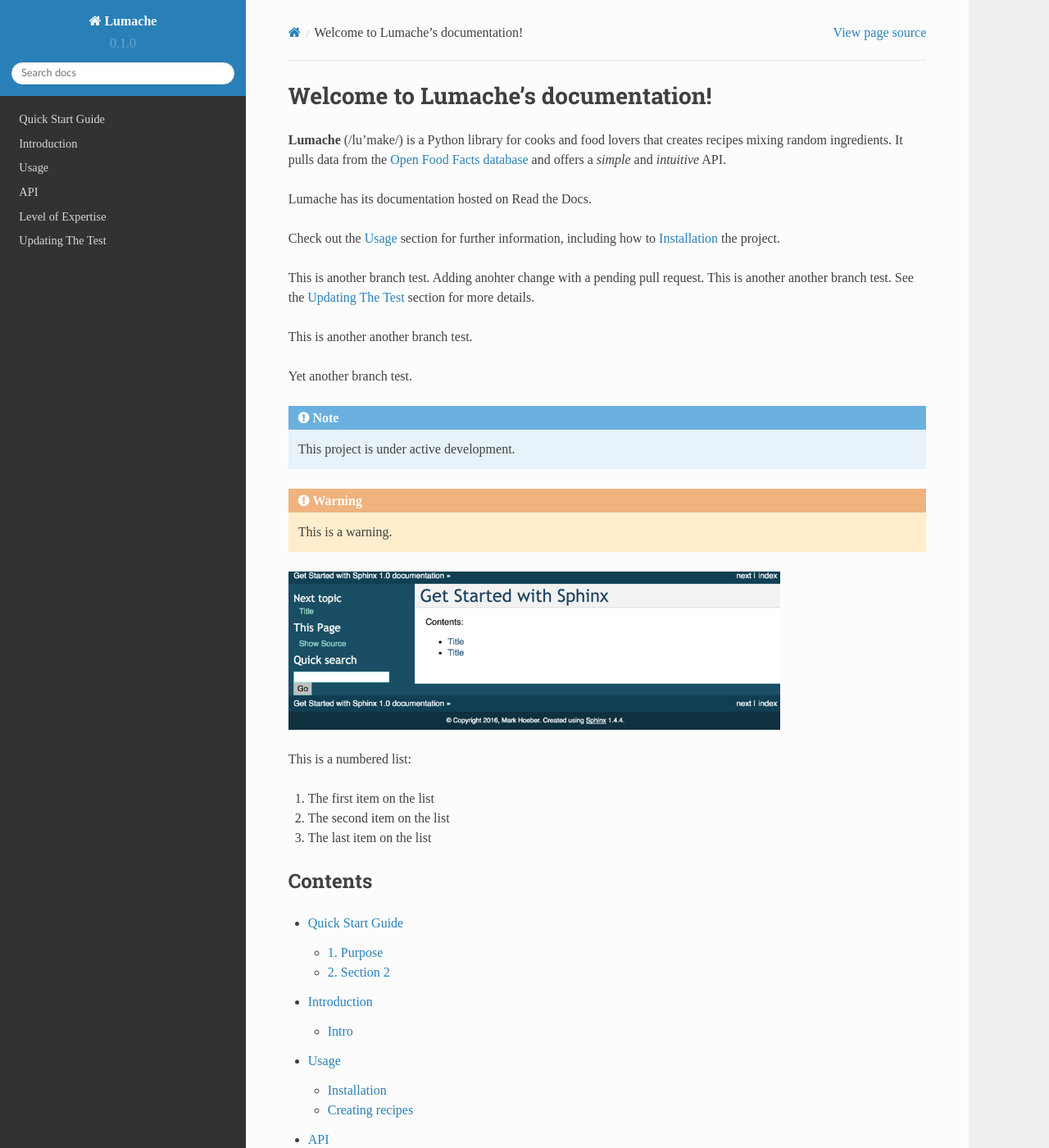
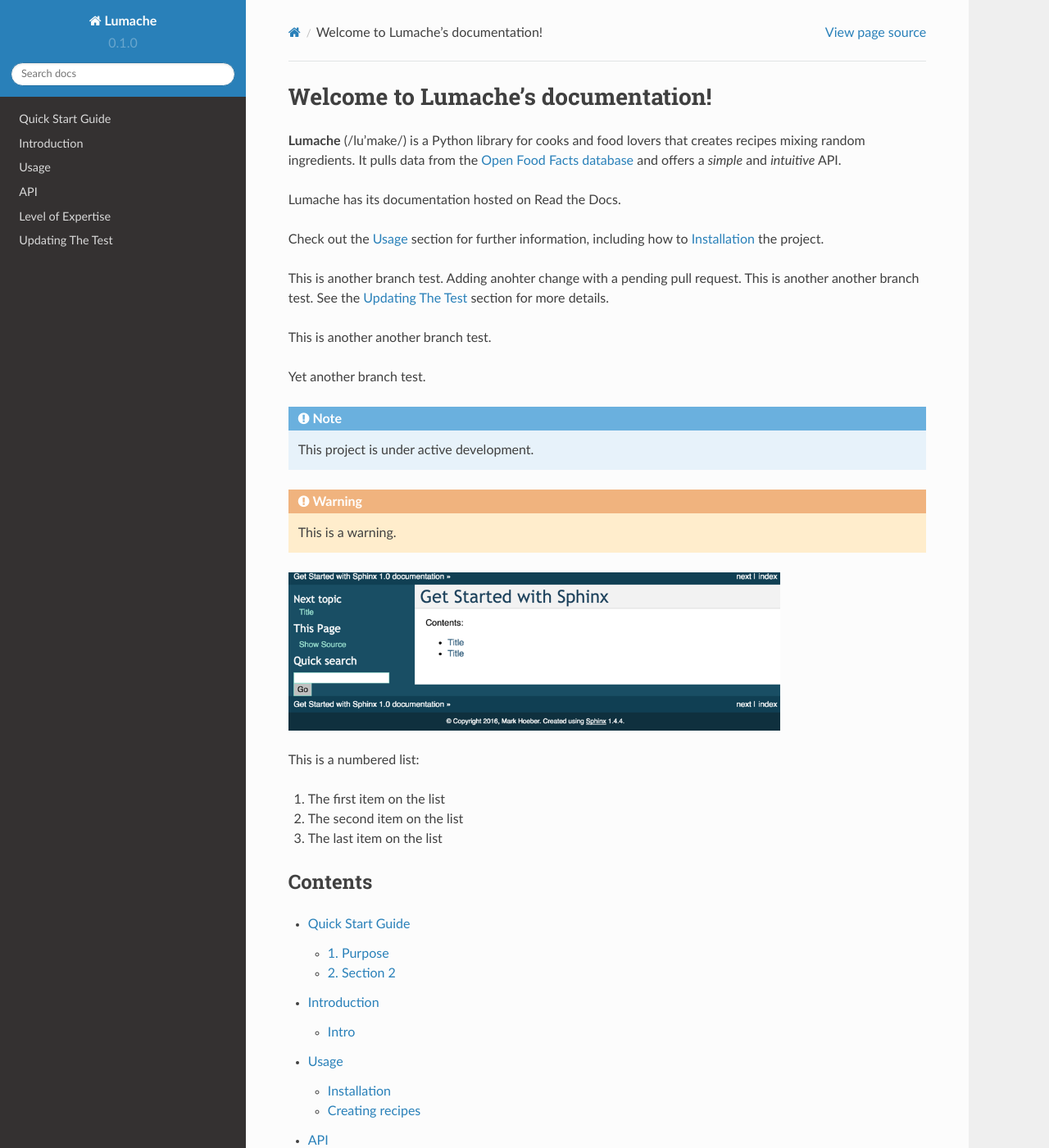
Before and after one commit to lhelms2/rtd-template, a Sphinx documentation site: the page built from docs/source/index.rst, in a window 1280 px wide and 1400 px high. Shown: the whole window at 82% size. Built offline with Sphinx 7.4.7 and the Read the Docs theme 2.0.0, drawn with Linux system fonts in a browser that asks for light colours.

Commit message:
Update custom.css

```diff
--- a/docs/source/_static/css/custom.css
+++ b/docs/source/_static/css/custom.css
@@ -1,8 +1,3 @@
 .wy-nav-content{
     max-width: 90% !important;
 }
-
-
-body {
- font-family: "Times New Roman" !important;
-}
```
